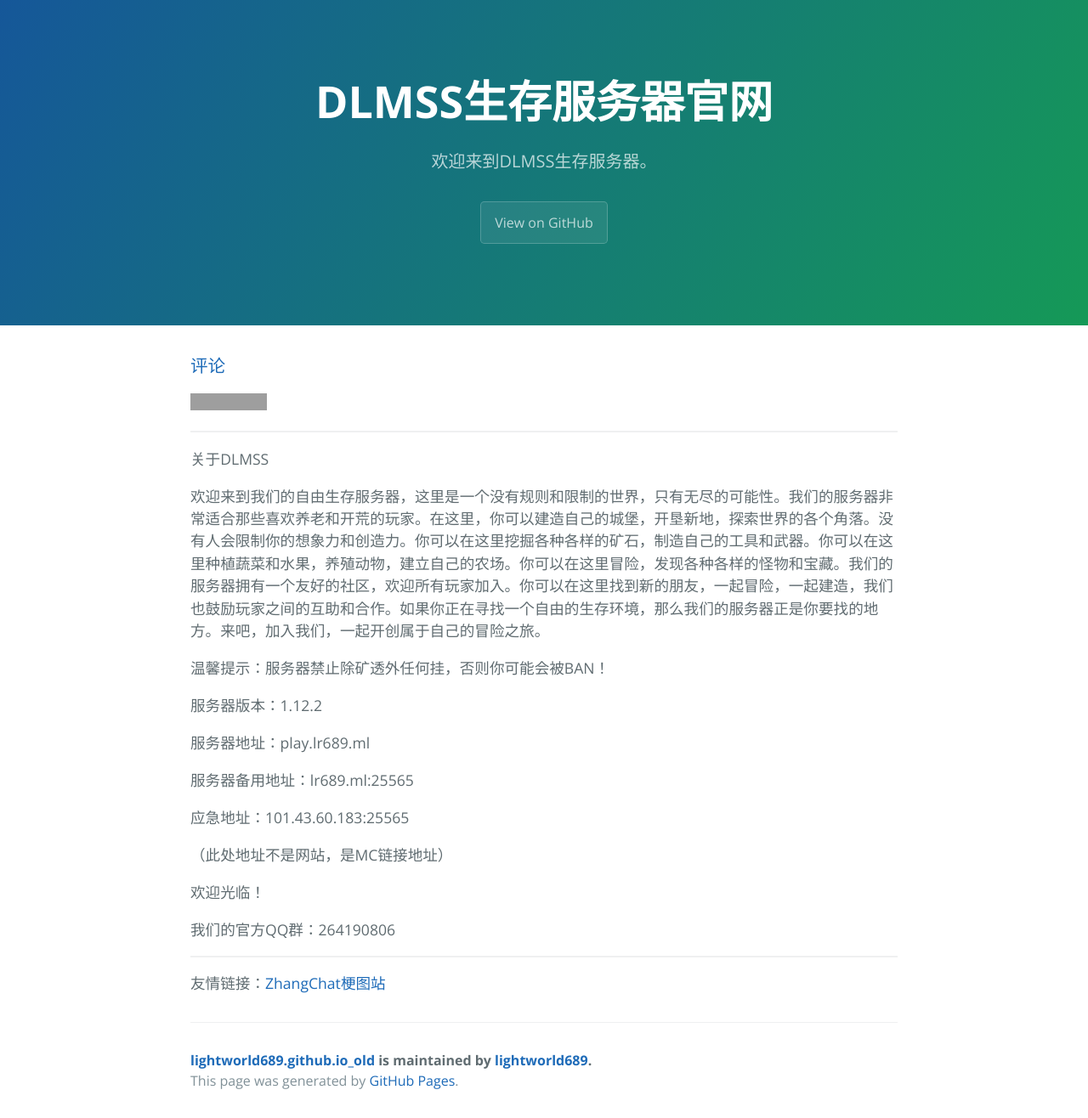
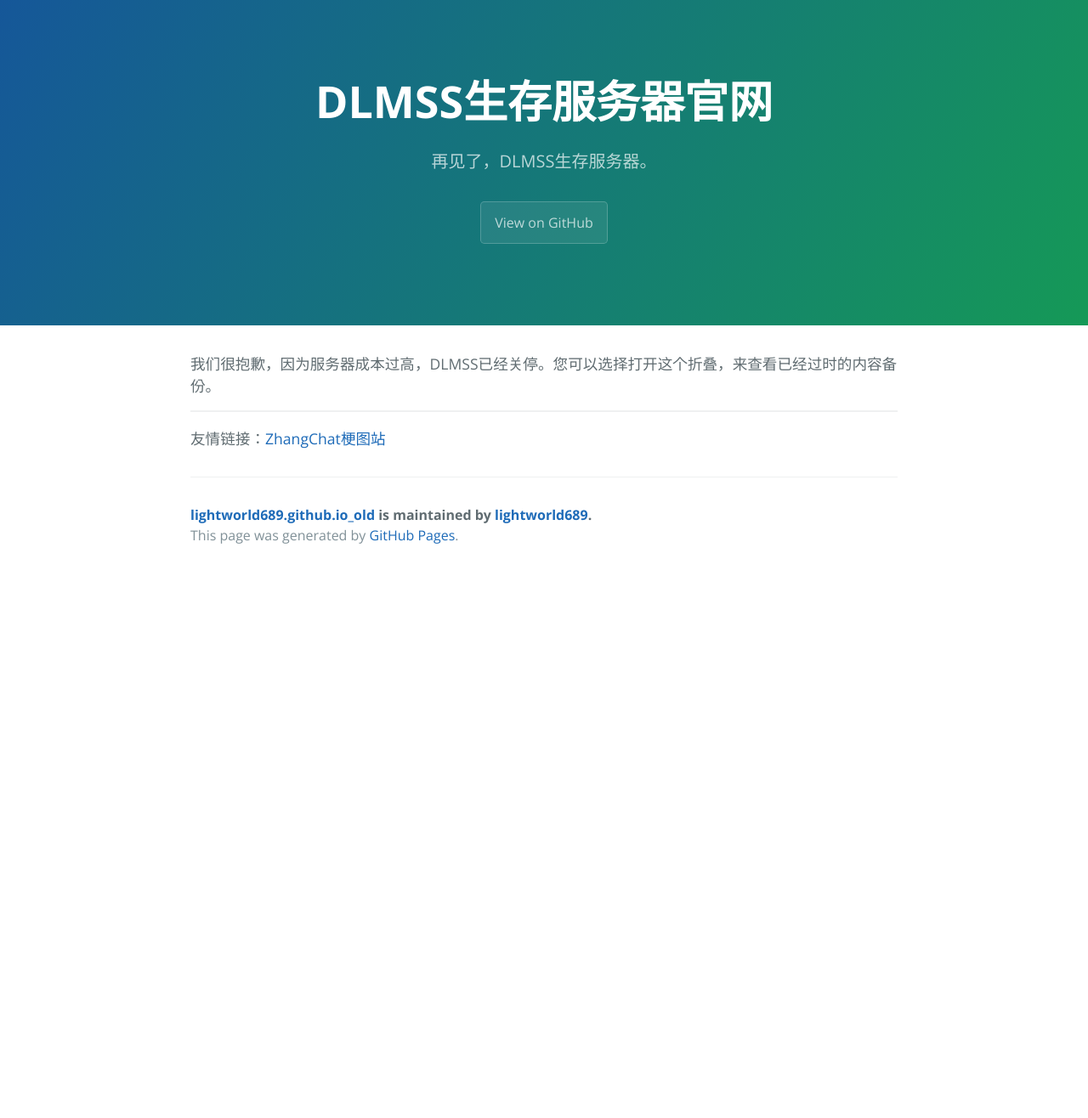
Before and after one commit to lightworld689/lightworld689.github.io_old, a Jekyll site: the page built from index.md, in a window 1280 px wide. Shown: the whole page at 85% size. Built offline with Jekyll 4.4.1, drawn with Linux system fonts in a browser that asks for light colours; after the commit the page ends 900 px from its top, so only the background shows below that; grey boxes are pictures that could not be loaded.

Commit message:
Update index.md

```diff
--- a/index.md
+++ b/index.md
@@ -1,8 +1,10 @@
 ---
 layout: default
 title: DLMSS生存服务器官网
-description: 欢迎来到DLMSS生存服务器。
+description: 再见了，DLMSS生存服务器。
 ---
+<details><summary>我们很抱歉，因为服务器成本过高，DLMSS已经关停。您可以选择打开这个折叠，来查看已经过时的内容备份。</summary>
+<p>
 
 ### [评论](https://github.com/lightworld689/lightworld689.github.io/discussions/categories/dlmss%E7%94%9F%E5%AD%98%E6%9C%8D%E5%8A%A1%E5%99%A8)
 
@@ -30,6 +32,9 @@ description: 欢迎来到DLMSS生存服务器。
 
 我们的官方QQ群：264190806
 
+</p>
+</details>
+
 ***
 
 友情链接：[ZhangChat梗图站](https://lightworld689.github.io/zhangchat)
```
